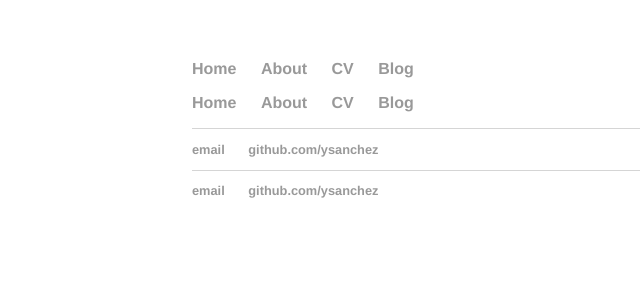
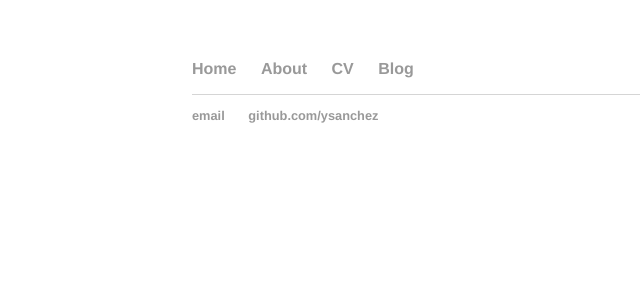
Before and after one commit to ysanchez/ysanchez.github.io, a Jekyll site: the page built from about/index.html, in a window 1280 px wide. Shown: the top 300 px of the page, without its empty margins (0-640 px from the left). Built offline with Jekyll 4.4.1, drawn with Linux system fonts in a browser that asks for light colours.

Commit message:
Update index.html

```diff
--- a/about/index.html
+++ b/about/index.html
@@ -2,32 +2,3 @@
 layout: default
 title: About
 ---
-<!DOCTYPE html>
-	<html>
-		<head>
-			<title>{{ page.title }}</title>
-
-			<link rel="stylesheet" type="text/css" href="/css/main.css">
-		</head>
-		<body>
-			<nav>
-	    		<ul>
-	        		<li><a href="/">Home</a></li>
-		        	<li><a href="/about">About</a></li>
-	        		<li><a href="/cv">CV</a></li>
-	        		<li><a href="/blog">Blog</a></li>
-	    		</ul>
-			</nav>
-			<div class="container">
-
-			{{Content}}
-
-			</div><!-- /.container -->
-			<footer>
-	    		<ul>
-	        		<li><a href="mailto:yannelly.sanchez389@gmail.com">email</a></li>
-	        		<li><a href="https://github.com/ysanchez">github.com/ysanchez</a></li>
-				</ul>
-			</footer>
-		</body>
-	</html>
```
